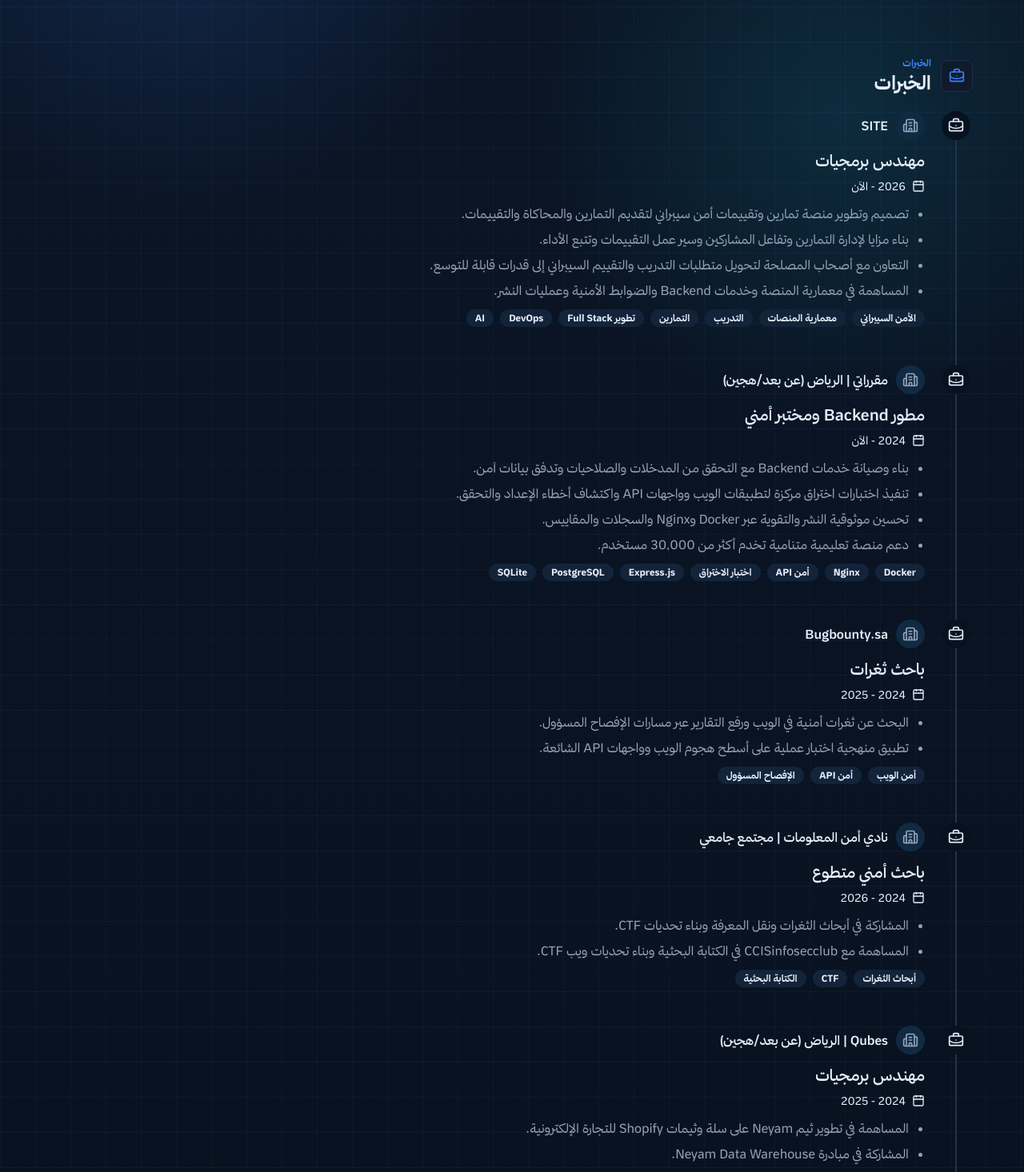
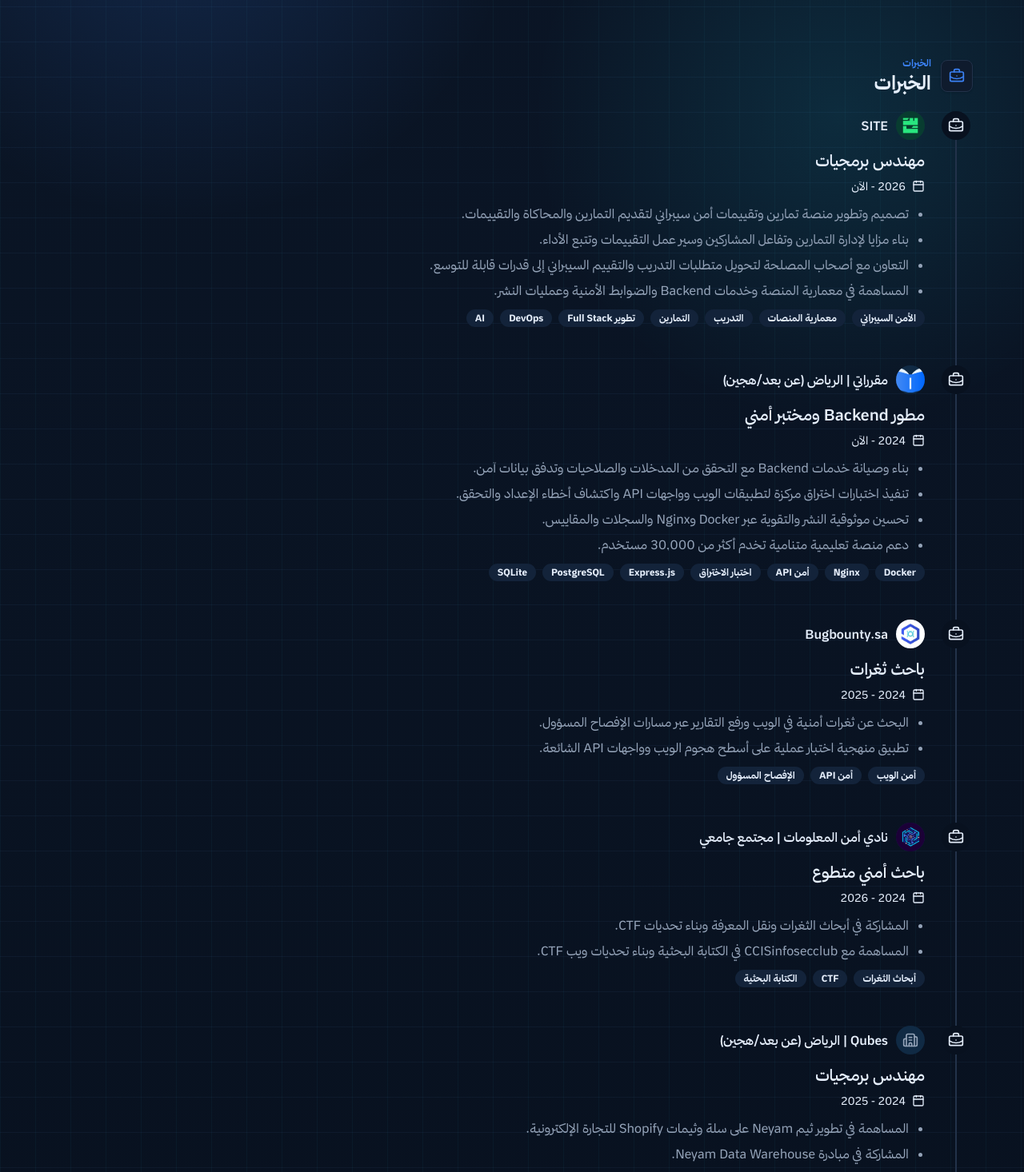
Before and after one commit to A222moq3e/a222-PW, a Next.js app: page /ar in a window 1280 px wide. Shown: the part 520-1986 px from the top of the page at 80% size. Built offline with nearby package versions, Linux system fonts and the light colour scheme.

Commit message:
feat: add logo field to experience entries and update existing entries with logos

```diff
--- a/src/components/ui/timeline-02.tsx
+++ b/src/components/ui/timeline-02.tsx
@@ -6,6 +6,7 @@ import { cn } from "@/lib/utils";
 export type TimelineExperience = {
   title: string;
   company: string;
+  logo?: string;
   period: string;
   description?: string;
   items?: string[];
@@ -23,7 +24,7 @@ export default function Timeline({
   return (
     <div className={cn("w-full", className)}>
       <ol className="relative ms-5">
-        {experiences.map(({ company, description, period, technologies, title, items, icon: Icon = BriefcaseBusiness }) => (
+        {experiences.map(({ company, logo, description, period, technologies, title, items, icon: Icon = BriefcaseBusiness }) => (
           <li className="relative pb-12 ps-10 last:pb-0" key={`${company}-${title}-${period}`}>
             <div aria-hidden="true" className="absolute inset-y-0 start-0 border-s-2 border-border" />
             <div className="absolute start-px top-0 flex h-9 w-9 -translate-x-1/2 items-center justify-center rounded-full bg-background rtl:translate-x-1/2">
@@ -31,8 +32,12 @@ export default function Timeline({
             </div>
             <div className="space-y-3">
               <div className="flex items-center gap-2.5">
-                <div className="flex h-9 w-9 shrink-0 items-center justify-center rounded-full bg-accent">
-                  <Building2 aria-hidden="true" className="h-5 w-5 text-muted-foreground" />
+                <div className="flex h-9 w-9 shrink-0 items-center justify-center overflow-hidden rounded-full bg-accent">
+                  {logo ? (
+                    <img src={logo} alt="" width={36} height={36} className="h-full w-full object-contain" />
+                  ) : (
+                    <Building2 aria-hidden="true" className="h-5 w-5 text-muted-foreground" />
+                  )}
                 </div>
                 <span className="text-base font-medium">{company}</span>
               </div>
--- a/src/lib/dictionaries/data/ar/experience.ts
+++ b/src/lib/dictionaries/data/ar/experience.ts
@@ -7,6 +7,7 @@ export const experience: Dictionary["experience"] = [
   {
     title: "مهندس برمجيات",
     company: "SITE",
+    logo: "/imgs/site/SITE_logo.jpg",
     period: "2026 - الآن",
     technologies: ["الأمن السيبراني", "معمارية المنصات", "التدريب", "التمارين", "تطوير Full Stack", "DevOps", "AI"],
     items: [
@@ -19,6 +20,7 @@ export const experience: Dictionary["experience"] = [
   {
     title: "مطور Backend ومختبر أمني",
     company: "مقرراتي | الرياض (عن بعد/هجين)",
+    logo: "/imgs/moqraraty/Moqraraty_logo.png",
     period: "2024 - الآن",
     technologies: ["Docker", "Nginx", "أمن API", "اختبار الاختراق", "Express.js", "PostgreSQL", "SQLite"],
     items: [
@@ -31,6 +33,7 @@ export const experience: Dictionary["experience"] = [
   {
     title: "باحث ثغرات",
     company: "Bugbounty.sa",
+    logo: "/imgs/bugbountysa/BugBoutySa_logo.jpg",
     period: "2024 - 2025",
     technologies: ["أمن الويب", "أمن API", "الإفصاح المسؤول"],
     items: [
@@ -41,6 +44,7 @@ export const experience: Dictionary["experience"] = [
   {
     title: "باحث أمني متطوع",
     company: "نادي أمن المعلومات | مجتمع جامعي",
+    logo: "/imgs/infosecclub/infosecclub.jpg",
     period: "2024 - 2026",
     technologies: ["أبحاث الثغرات", "CTF", "الكتابة البحثية"],
     items: [
@@ -61,6 +65,7 @@ export const experience: Dictionary["experience"] = [
   {
     title: "مطور Full-Stack متطوع",
     company: "نادي إيجاد | الجامعة",
+    logo: "/imgs/ejad/Ejad_Club.jpg",
     period: "2024 - 2025",
     technologies: ["تطوير Full-Stack", "تطوير الويب"],
     items: ["المساهمة في بناء Ejad Sh3bh، موقع لإدارة الشعب والمجموعات، كمطور Full-Stack."],
--- a/src/lib/dictionaries/data/en/experience.ts
+++ b/src/lib/dictionaries/data/en/experience.ts
@@ -7,6 +7,7 @@ export const experience: Dictionary["experience"] = [
   {
     title: "Software Engineer",
     company: "SITE",
+    logo: "/imgs/site/SITE_logo.jpg",
     period: "2026 - Present",
     technologies: ["Cybersecurity", "Platform Architecture", "Training", "Exercises", "Full Stack Development", "DevOps", "AI"],
     items: [
@@ -19,6 +20,7 @@ export const experience: Dictionary["experience"] = [
   {
     title: "Backend Developer & Security Tester",
     company: "Moqraraty | Riyadh (Remote/Hybrid)",
+    logo: "/imgs/moqraraty/Moqraraty_logo.png",
     period: "2024 - Present",
     technologies: ["Docker", "Nginx", "API Security", "Penetration Testing", "Express.js", "PostgreSQL", "SQLite"],
     items: [
@@ -31,6 +33,7 @@ export const experience: Dictionary["experience"] = [
   {
     title: "Security Researcher",
     company: "Bugbounty.sa",
+    logo: "/imgs/bugbountysa/BugBoutySa_logo.jpg",
     period: "2024 - 2025",
     technologies: ["Web Security", "API Security", "Responsible Disclosure"],
     items: [
@@ -41,6 +44,7 @@ export const experience: Dictionary["experience"] = [
   {
     title: "Volunteer Security Researcher",
     company: "Information Security Club (infosecclub) | University Community",
+    logo: "/imgs/infosecclub/infosecclub.jpg",
     period: "2024 - 2026",
     technologies: ["Vulnerability Research", "CTF", "Research Writing"],
     items: [
@@ -61,6 +65,7 @@ export const experience: Dictionary["experience"] = [
   {
     title: "Volunteer Full-Stack Developer",
     company: "Ejad Club | University",
+    logo: "/imgs/ejad/Ejad_Club.jpg",
     period: "2024 - 2025",
     technologies: ["Full-Stack Development", "Web Development"],
     items: ["Helped build Ejad Sh3bh, a class and group management website, as a full-stack contributor."],
--- a/src/lib/dictionaries/types.ts
+++ b/src/lib/dictionaries/types.ts
@@ -29,6 +29,7 @@ export type LocalizedProject = SharedProject & {
 export type Experience = {
   title: string;
   company: string;
+  logo?: string;
   period: string;
   items: string[];
   technologies: string[];
```
